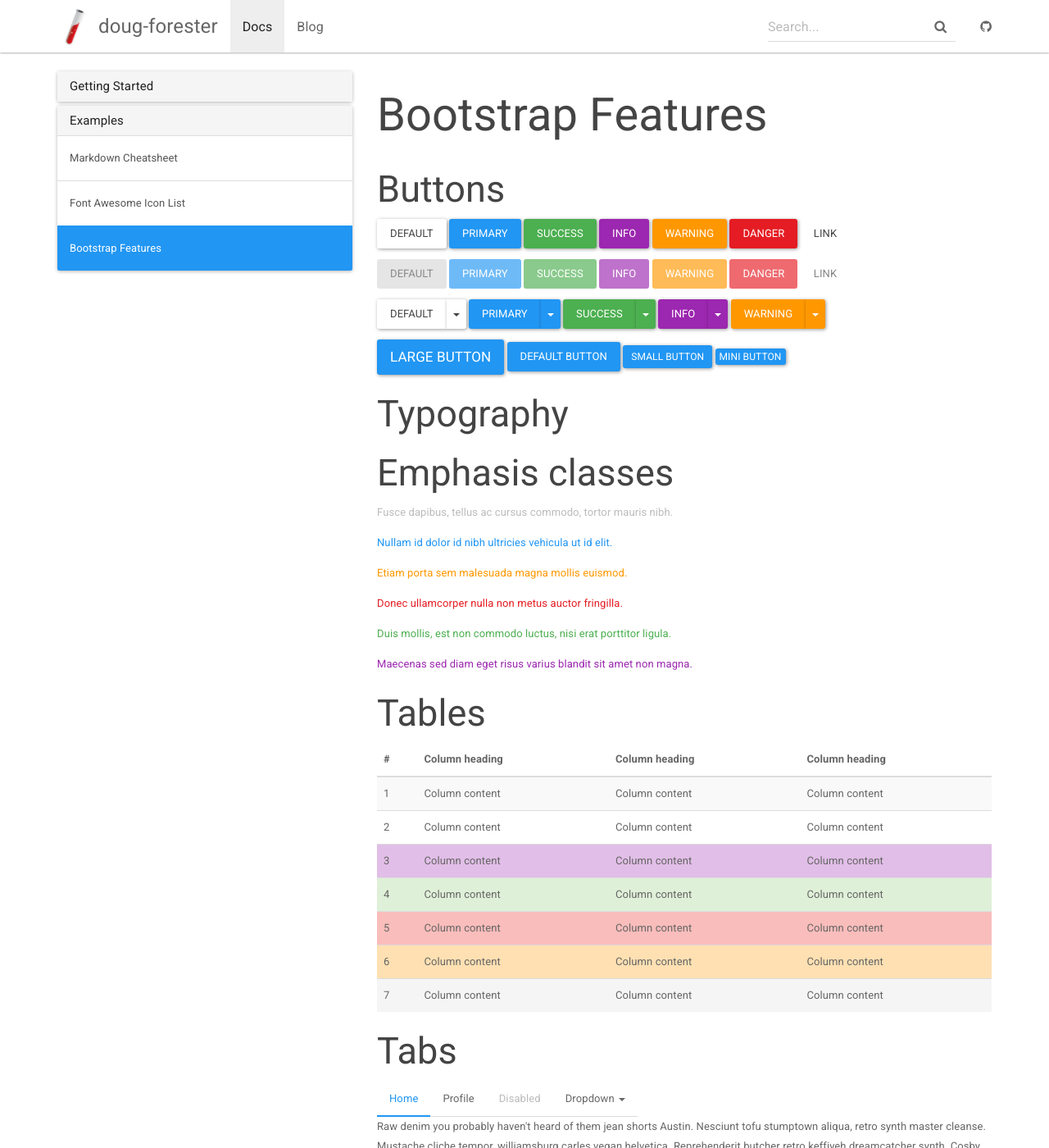
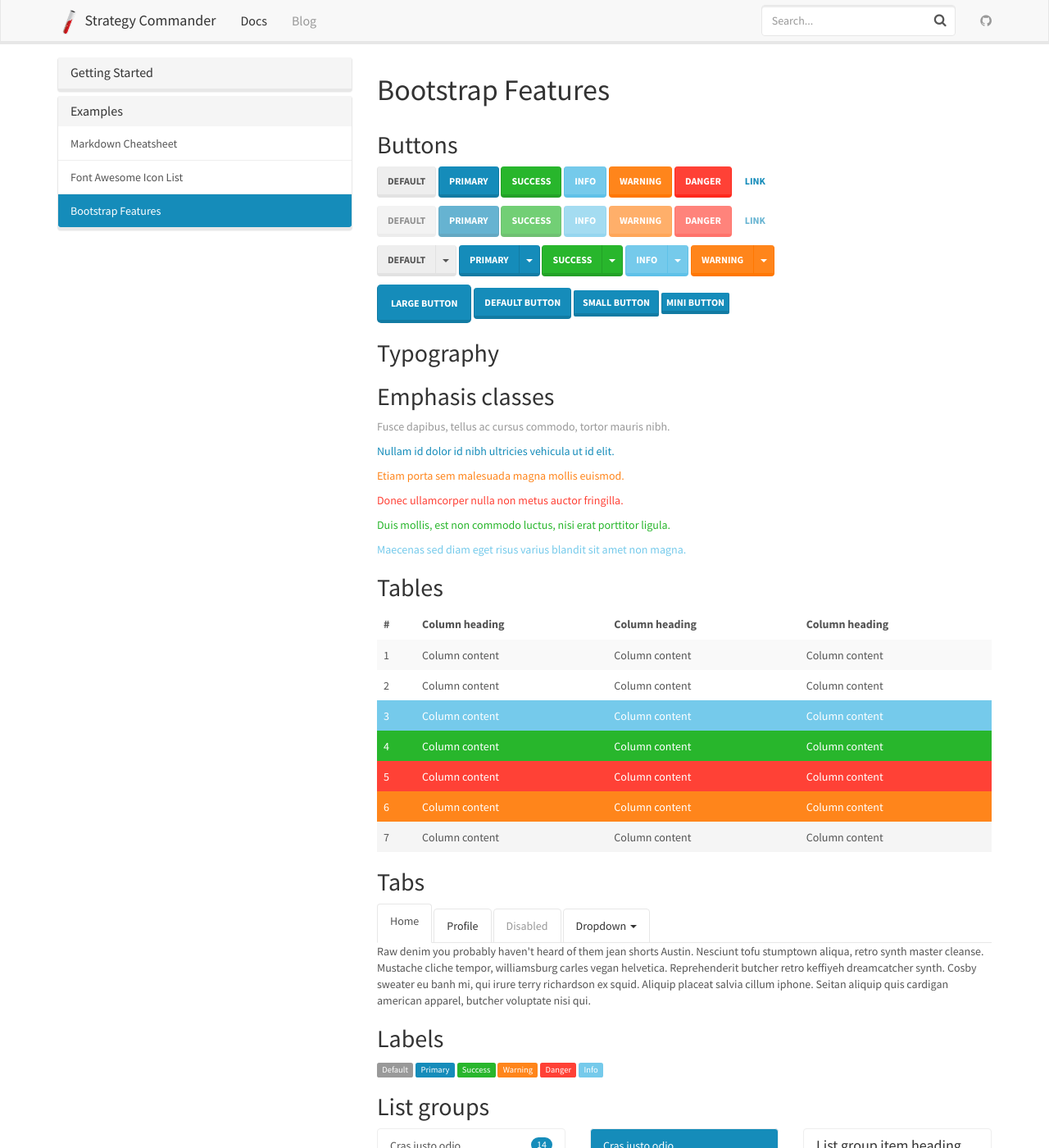
Before and after one commit to doug-forester/stratcom, a Jekyll site: the page built from docs/_docs/examples/bootstrap.md, in a window 1280 px wide and 1400 px high. Shown: the whole window at 82% size. Built offline with Jekyll 4.4.1, drawn with Linux system fonts in a browser that asks for light colours; comment, search, counter and statistics services are not loaded; some of the changed text lies outside the part shown.

Commit message:
Update _config.yml

```diff
--- a/docs/_config.yml
+++ b/docs/_config.yml
@@ -1,21 +1,19 @@
-theme: jekyll-theme-cayman
-
 # Site settings
-title: doug-forester
+title: Strategy Commander
 email: doug@buildingbridge.com
 description: >
   Project Websites
   providing documentation and pages.
 lang: en-US
 
-baseurl: "/jekyll-doc-theme" # the subpath of your site, e.g. /blog/
-url: https://doug-forester.github.io/jekyll-doc-theme # the base hostname & protocol for your site
-git_address: https://github.com/doug-forester/doug-forester.github.io/jekyll-doc-theme
-git_edit_address: https://github.com/doug-forester/doug-forester.github.io/jekyll-doc-theme/blob/gh-pages
+baseurl: "/docs" # the subpath of your site, e.g. /blog/
+url: https://doug-forester.github.io/stratcom # the base hostname & protocol for your site
+git_address: https://github.com/doug-forester/stratcom/
+git_edit_address: https://github.com/doug-forester/stratcom/docs/blob/gh-pages
 
 # theme options from https://bootswatch.com/
 # comment out this to use default Bootstrap
-bootwatch: paper
+bootwatch: lumen
 
 # Build settings
 markdown: kramdown
```
